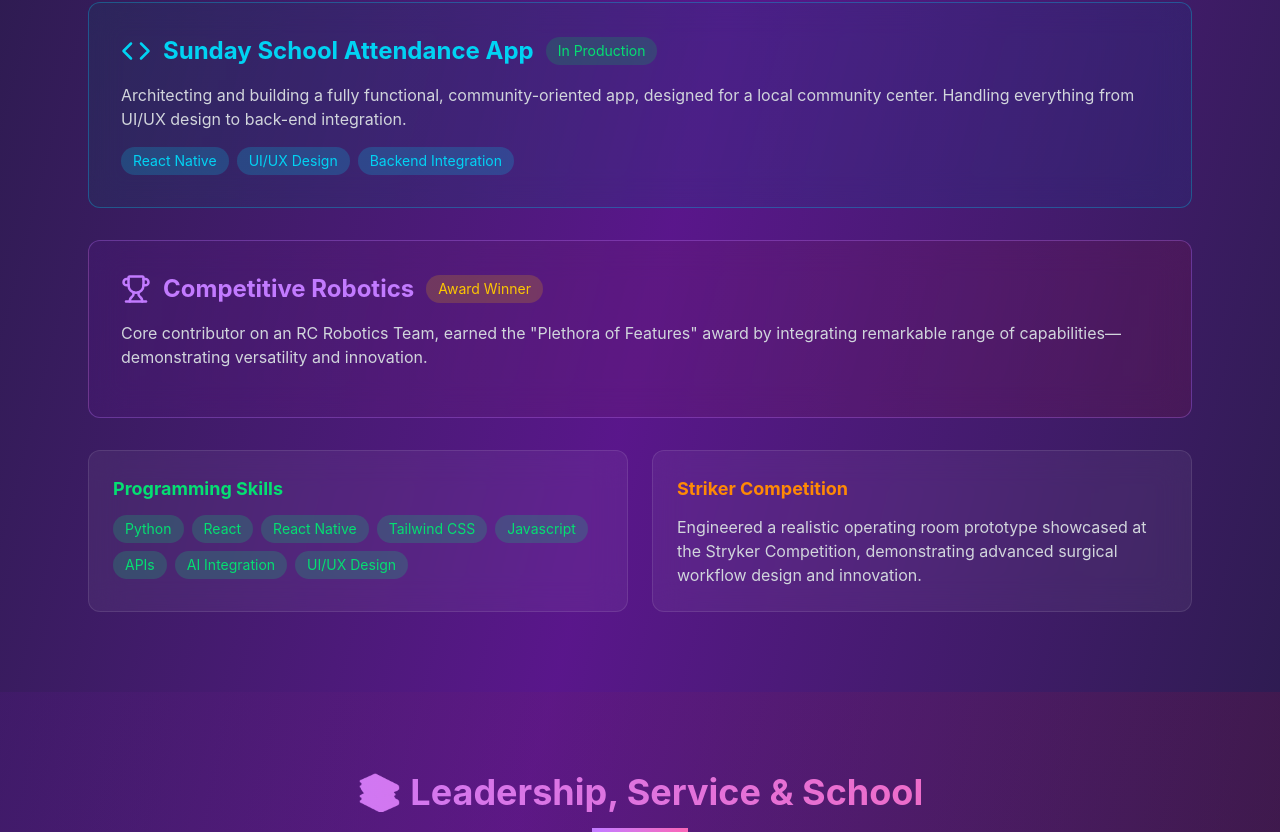
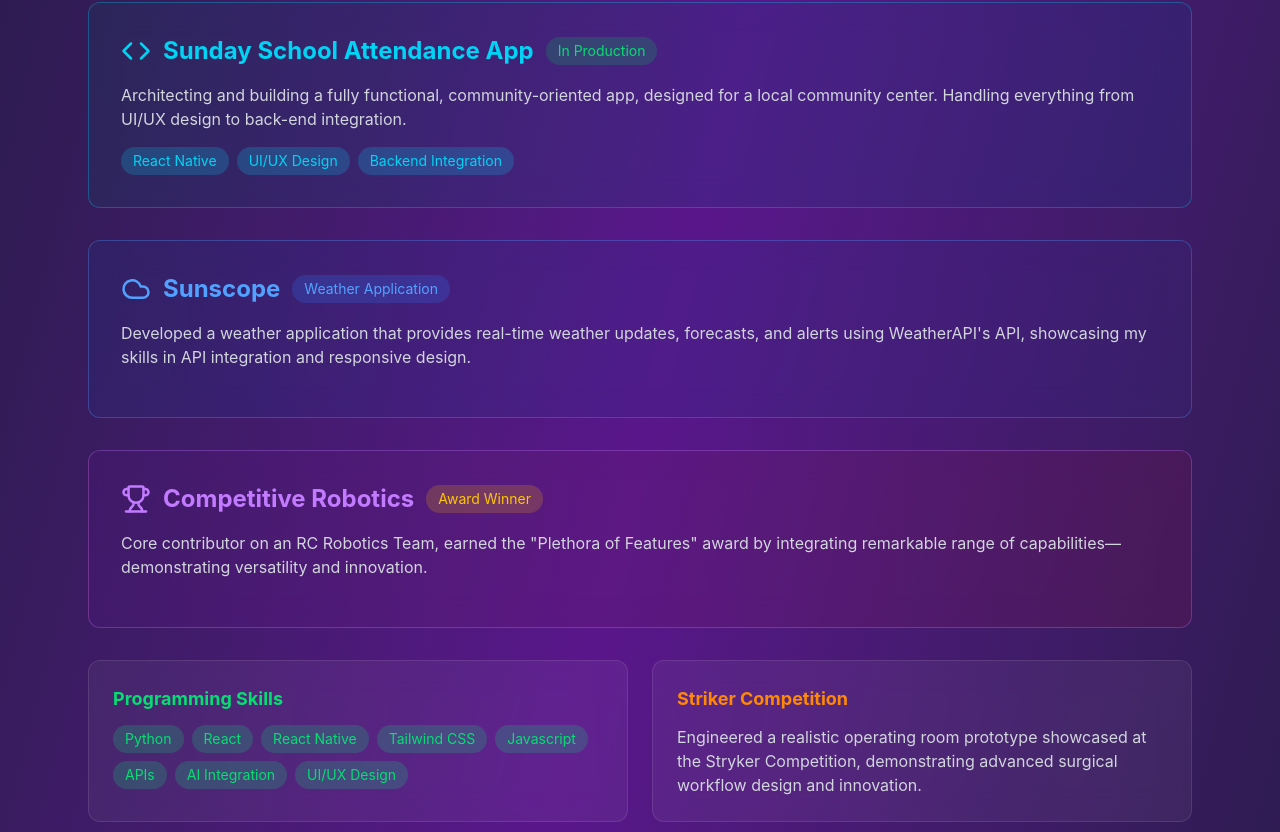
Before and after one commit to coolestcoder655/Portfolio-Project, a React (Vite) app: page / in a window 1280 px wide. Shown: the part 2132-2964 px from the top of the page. Built offline with nearby package versions, Linux system fonts and the light colour scheme; no server answers; the database is empty.

Commit message:
feat: add new weather application project to TechSection and update links

```diff
--- a/src/components/TechSection.tsx
+++ b/src/components/TechSection.tsx
@@ -1,4 +1,4 @@
-import { Code, Trophy } from "lucide-react";
+import { Code, Trophy, Cloud } from "lucide-react";
 
 interface TechSectionProps {
   isDarkMode: boolean;
@@ -34,9 +34,12 @@ const TechSection = ({
           >
             <div className="flex items-center mb-4">
               <Code className="mr-3 text-cyan-400" size={30} />
-              <h3 className="text-2xl font-bold text-cyan-400">
+              <a
+                className="text-2xl font-bold text-cyan-400"
+                href="https://ialfm-attendance.netlify.app/"
+              >
                 Sunday School Attendance App
-              </h3>
+              </a>
               <span className="px-3 py-1 ml-3 text-sm text-green-400 rounded-full bg-green-500/20">
                 In Production
               </span>
@@ -58,7 +61,34 @@ const TechSection = ({
                 )
               )}
             </div>
-          </div>{" "}
+          </div>
+          <div
+            className={`${
+              isDarkMode
+                ? "bg-gradient-to-r from-blue-900/20 to-indigo-900/20"
+                : "bg-gradient-to-r from-blue-100/40 to-indigo-100/40"
+            } backdrop-blur-lg rounded-xl p-8 border ${
+              isDarkMode ? "border-blue-400/30" : "border-blue-300/50"
+            } transition-all duration-300 transform hover:scale-105 hover:shadow-xl hover:border-blue-400/70`}
+          >
+            <div className="flex items-center mb-4">
+              <Cloud className="mr-3 text-blue-400" size={30} />
+              <a
+                className="text-2xl font-bold text-blue-400"
+                href="https://sunscope.netlify.app"
+              >
+                Sunscope
+              </a>
+              <span className="px-3 py-1 ml-3 text-sm text-blue-400 rounded-full bg-blue-500/20">
+                Weather Application
+              </span>
+            </div>
+            <p className={`${textClasses} mb-4`}>
+              Developed a weather application that provides real-time weather
+              updates, forecasts, and alerts using WeatherAPI's API, showcasing
+              my skills in API integration and responsive design.
+            </p>
+          </div>
           <div
             className={`${
               isDarkMode
@@ -76,7 +106,7 @@ const TechSection = ({
               <span className="px-3 py-1 ml-3 text-sm text-yellow-400 rounded-full bg-yellow-500/20">
                 Award Winner
               </span>
-            </div>
+            </div>{" "}
             <p className={`${textClasses} mb-4`}>
               Core contributor on an RC Robotics Team, earned the "Plethora of
               Features" award by integrating remarkable range of
```
